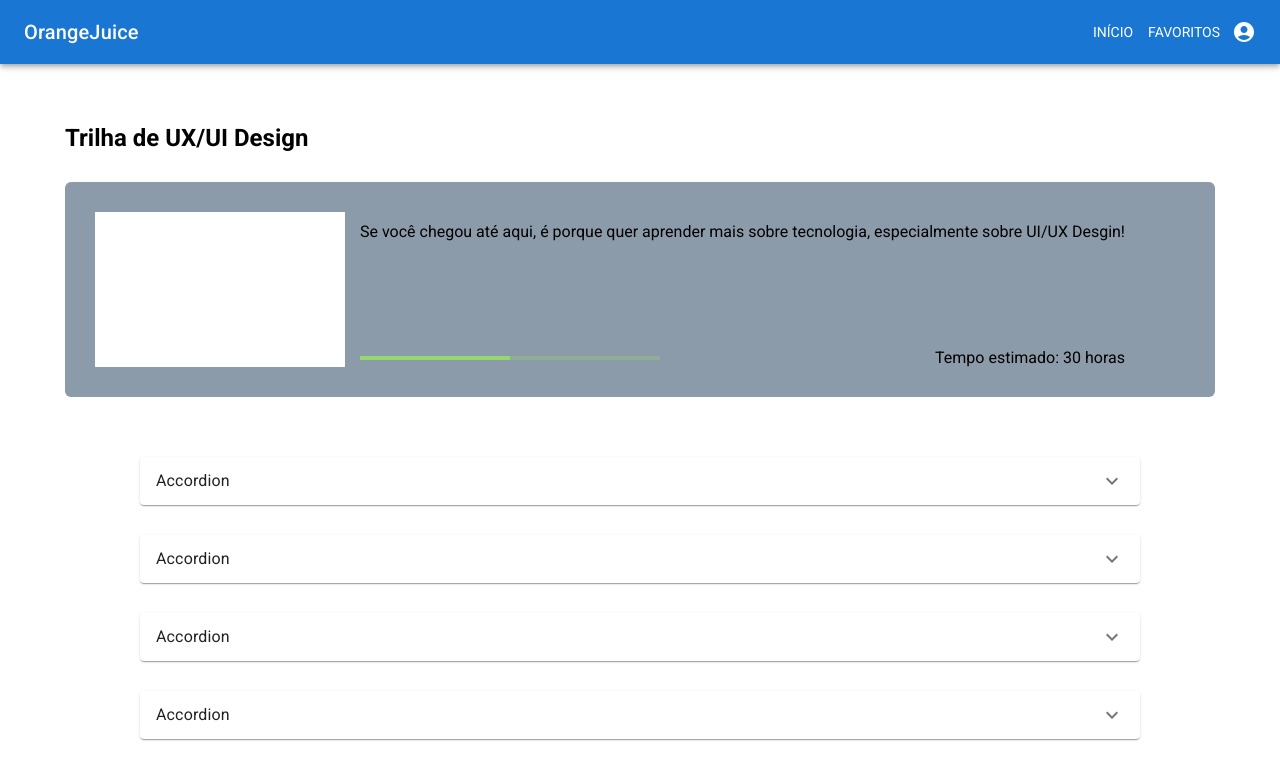
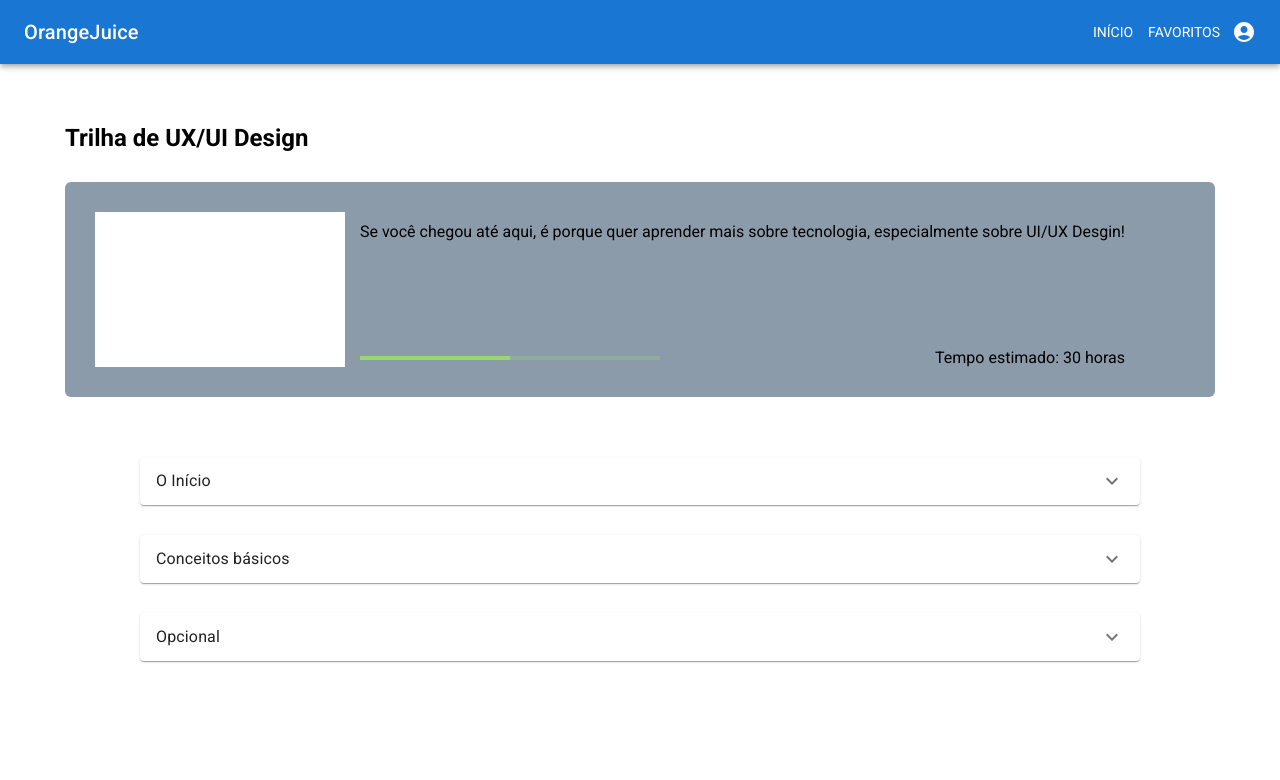
Before and after one commit to arthurisvi/frontend-orange-evolution, a React (Vite) app: page /trilha in a window 1280 px wide. Shown: the top 780 px of the page. Built offline with nearby package versions, Linux system fonts and the light colour scheme.

Commit message:
feat: finalizado esqueleto do componente de conteudo da trilha

```diff
--- a/src/pages/Trail/index.jsx
+++ b/src/pages/Trail/index.jsx
@@ -5,6 +5,27 @@ import Accordion from "../../shared/components/Accordion";
 import Box from "@mui/material/Box";
 import api from "../../shared/services/api";
 import TrailProgress from "../../shared/components/TrailProgress";
+
+export const contents = [
+  {
+    title:
+      "UX/UI Guia definitivo de como migrar para UX Design: 5 passos para virar um UX",
+    duration: "00:06:00",
+    type: "Artigo",
+  },
+  {
+    title:
+      "Design Thinking e carreira: como migrei de Psicologia para UX Design",
+    duration: "00:05:00",
+    type: "Artigo",
+  },
+  {
+    title:
+      "De advogada a desenvolvedora: um relato sobre minha migração de carreira e dicas para quem pretende seguir o mesmo caminho",
+    duration: "00:06:00",
+    type: "Artigo",
+  },
+];
 
 const Trail = () => {
   return (
@@ -16,10 +37,9 @@ const Trail = () => {
           <TrailProgress />
         </Box>
         <ContainerAccordions>
-          <Accordion />
-          <Accordion />
-          <Accordion />
-          <Accordion />
+          <Accordion contents={contents} title = "O Início"/>
+          <Accordion contents={contents} title= "Conceitos básicos"/>
+          <Accordion contents={contents} title="Opcional"/>
         </ContainerAccordions>
       </Container>
     </body>
--- a/src/shared/components/Accordion/index.jsx
+++ b/src/shared/components/Accordion/index.jsx
@@ -1,9 +1,10 @@
-import * as React from "react";
+import React, { useState, useEffect } from "react";
 import Accordion from "@mui/material/Accordion";
 import AccordionSummary from "@mui/material/AccordionSummary";
 import AccordionDetails from "@mui/material/AccordionDetails";
 import Typography from "@mui/material/Typography";
 import ExpandMoreIcon from "@mui/icons-material/ExpandMore";
+import CardContent from "../CardContent";
 import styled from "styled-components";
 
 const Box = styled.div`
@@ -15,7 +16,34 @@ const Box = styled.div`
   }
 `;
 
-export default function SimpleAccordion() {
+// const contentsTest = [
+//   {
+//     title:
+//       "UX/UI Guia definitivo de como migrar para UX Design: 5 passos para virar um UX",
+//     duration: "00:06:00",
+//     type: "Artigo",
+//   },
+//   {
+//     title:
+//       "Design Thinking e carreira: como migrei de Psicologia para UX Design",
+//     duration: "00:05:00",
+//     type: "Artigo",
+//   },
+//   {
+//     title:
+//       "De advogada a desenvolvedora: um relato sobre minha migração de carreira e dicas para quem pretende seguir o mesmo caminho",
+//     duration: "00:06:00",
+//     type: "Artigo",
+//   },
+// ];
+
+export default function SimpleAccordion(props) {
+  const [contents, setContents] = useState([]);
+
+  useEffect(() => {
+    setContents(props.contents);
+  });
+
   return (
     <Box>
       <Accordion sx={{ width: "100%" }}>
@@ -24,13 +52,21 @@ export default function SimpleAccordion() {
           aria-controls="panel1a-content"
           id="panel1a-header"
         >
-          <Typography>Accordion</Typography>
+          <Typography>{props.title}</Typography>
         </AccordionSummary>
         <AccordionDetails>
-          {/* <Typography>
-            Lorem ipsum dolor sit amet, consectetur adipiscing elit. Suspendisse
-            malesuada lacus ex, sit amet blandit leo lobortis eget.
-          </Typography> */}
+          {/* {contents?.map((content) => {
+            <CardContent
+              title={content.title}
+              duration={content.duration}
+              type={content.type}
+            />;
+          })} */}
+          <CardContent
+            title={contents[0]?.title}
+            duration={contents[0]?.duration}
+            type={contents[0]?.type}
+          />
         </AccordionDetails>
       </Accordion>
     </Box>
--- /dev/null
+++ b/src/shared/components/CardContent/index.jsx
@@ -0,0 +1,86 @@
+import React, { useState, useEffect } from "react";
+import LinearProgress from "@mui/material/LinearProgress";
+import AccessTimeIcon from "@mui/icons-material/AccessTime";
+import BookmarkBorderIcon from "@mui/icons-material/BookmarkBorder";
+import CheckCircleOutlineIcon from "@mui/icons-material/CheckCircleOutline";
+import Box from "@mui/material/Box";
+import { Button } from "@mui/material";
+import { Link } from "react-router-dom";
+import styled from "styled-components";
+
+const StyledLink = styled(Link)`
+  text-decoration: none;
+  color: black;
+  &:focus,
+  &:hover,
+  &:visited,
+  &:link,
+  &:active {
+    text-decoration: none;
+  }
+`;
+
+const Card = styled.div`
+  width: 100%;
+  padding: 0.938rem;
+  height: 135px;
+  background-color: rgba(217, 217, 217, 0.7);
+  display: flex;
+  gap: 10px;
+  @media screen and (max-width: 958px) {
+    width: 100%;
+    gap: 0px;
+  }
+`;
+
+const CardIcon = styled.div`
+  width: 10%;
+  background-color: white;
+  border-radius: 6px;
+  @media screen and (max-width: 958px) {
+    display: none;
+  }
+`;
+
+export default function CardContent(props) {
+  return (
+    <Card>
+      <CardIcon />
+      <Box
+        sx={{
+          width: "100%",
+          display: "flex",
+          flexDirection: "column",
+          justifyContent: "space-between",
+        }}
+      >
+        <Box sx={{ display: "flex", justifyContent: "space-between", alignItems: 'center'}}>
+          <strong>{props.title}</strong>
+          <Box
+            sx={{
+              padding: "0.375rem",
+              backgroundColor: "#3D6D9D",
+              borderRadius: "16px",
+              display: "flex",
+              alignItems: "center",
+              justifyContent: "center",
+              color: "#ffff",
+            }}
+          >
+            <p>{props.type}</p>
+          </Box>
+        </Box>
+        <Box sx={{ display: "flex", justifyContent: "space-between" }}>
+          <Box sx={{ display: "flex", alignItems: "center", gap: "5px" }}>
+            <AccessTimeIcon />
+            <p>Duração: {props.duration}</p>
+          </Box>
+          <Box sx={{ display: "flex", alignItems: "center", gap: "5px" }}>
+            <CheckCircleOutlineIcon />
+            <BookmarkBorderIcon />
+          </Box>
+        </Box>
+      </Box>
+    </Card>
+  );
+}
```
Also changed, not shown: src/shared/components/index.js (deleted).
